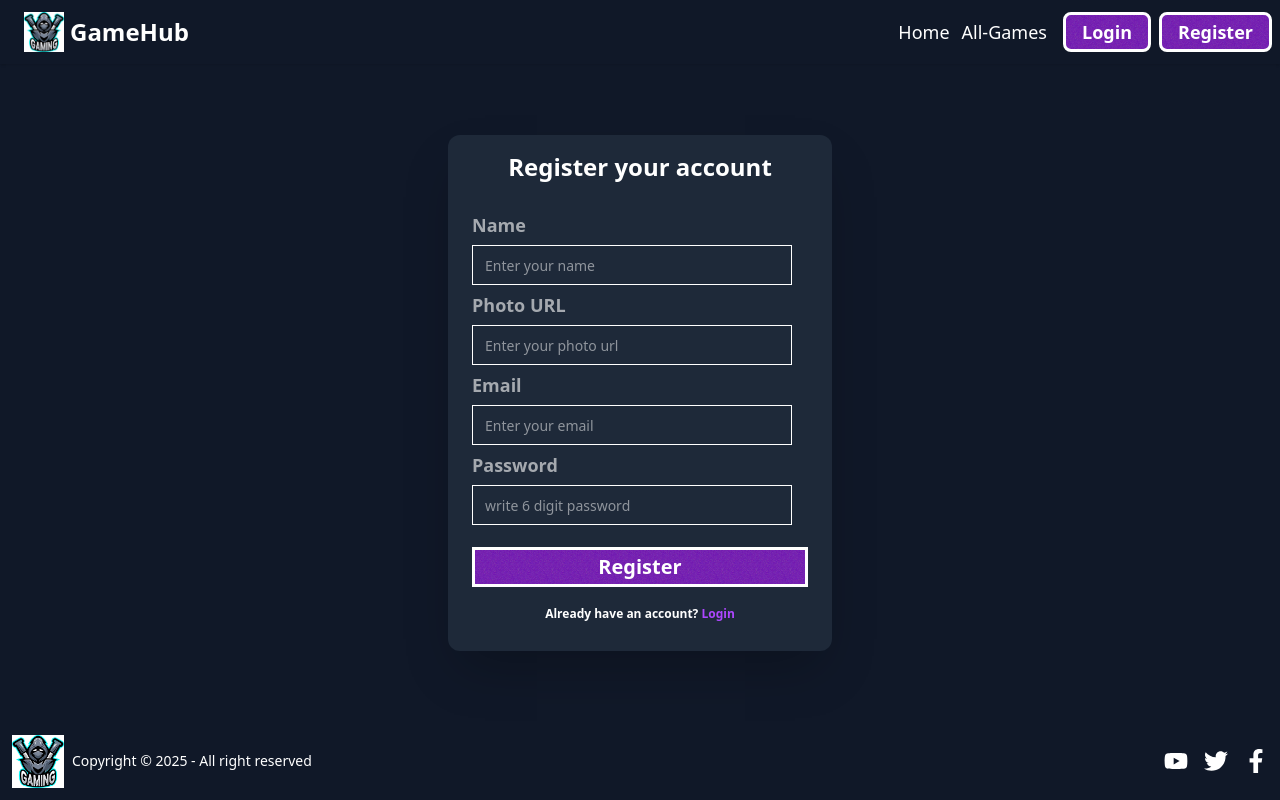
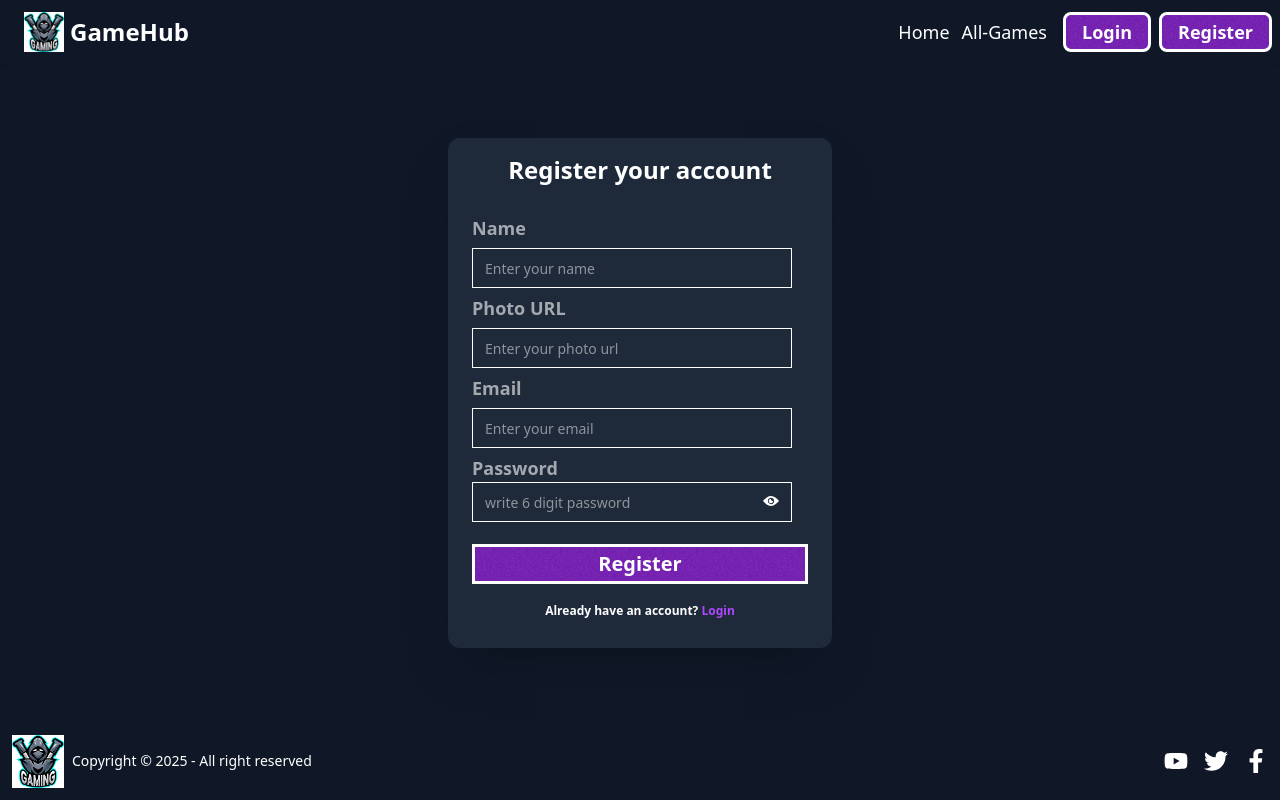
Before and after one commit to rakibhassannayem/gamehub-a9, a React (Vite) app: page /auth/register in a window 1280 px wide. Built offline with nearby package versions, Linux system fonts and the light colour scheme; no server answers.

Commit message:
passwor show

```diff
--- a/src/pages/Login.jsx
+++ b/src/pages/Login.jsx
@@ -3,12 +3,14 @@ import { Link, useLocation, useNavigate } from "react-router";
 import { AuthContext } from "../provider/AuthProvider";
 import { toast } from "react-toastify";
 import LoadingComp from "../components/LoadingComp";
+import { IoIosEye, IoIosEyeOff } from "react-icons/io";
 
 const Login = () => {
   const { signInWithEmailAndPasswordFunc, loading } = use(AuthContext);
   const location = useLocation();
   const navigate = useNavigate();
   const [error, setError] = useState("");
+  const [show, setShow] = useState(false);
 
   const handleLogin = (e) => {
     e.preventDefault();
@@ -46,14 +48,24 @@ const Login = () => {
                   placeholder="Enter your email"
                   required
                 />
-                <label className="label text-lg font-semibold">Password</label>
+                <div className="relative">
+                  <label className="label text-lg font-semibold">
+                    Password
+                  </label>
                   <input
                     name="password"
-                  type="password"
+                    type={show ? "text" : "password"}
                     className="input border"
                     placeholder="write 6 digit password"
                     required
                   />
+                  <span
+                    onClick={() => setShow(!show)}
+                    className="absolute right-7 bottom-3 cursor-pointer z-10"
+                  >
+                    {show ? <IoIosEyeOff size={18} /> : <IoIosEye size={18} />}
+                  </span>
+                </div>
 
                 {error && <p className="text-red-500">{error}</p>}
 
--- a/src/pages/Register.jsx
+++ b/src/pages/Register.jsx
@@ -3,11 +3,13 @@ import { Link, useNavigate } from "react-router";
 import { AuthContext } from "../provider/AuthProvider";
 import { toast } from "react-toastify";
 import LoadingComp from "../components/LoadingComp";
+import { IoIosEye, IoIosEyeOff } from "react-icons/io";
 
 const Register = () => {
   const { createUserWithEmailAndPasswordFunc, setUser, updateUser, loading } =
     use(AuthContext);
   const [passError, setPassError] = useState("");
+  const [show, setShow] = useState(false);
   const navigate = useNavigate();
 
   const handleRegister = (e) => {
@@ -87,14 +89,24 @@ const Register = () => {
                   placeholder="Enter your email"
                   required
                 />
-                <label className="label text-lg font-semibold">Password</label>
+                <div className="relative">
+                  <label className="label text-lg font-semibold">
+                    Password
+                  </label>
                   <input
                     name="password"
-                  type="password"
+                    type={show ? "text" : "password"}
                     className="input border"
                     placeholder="write 6 digit password"
                     required
                   />
+                  <span
+                    onClick={() => setShow(!show)}
+                    className="absolute right-7 bottom-3 cursor-pointer z-10"
+                  >
+                    {show ? <IoIosEyeOff size={18} /> : <IoIosEye size={18} />}
+                  </span>
+                </div>
 
                 {passError && <p className="text-red-500">{passError}</p>}
 
```
Lines whose indentation alone changed are shown as unchanged.
